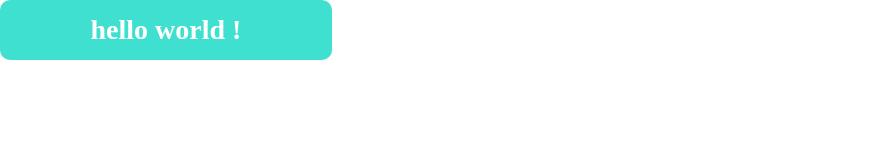
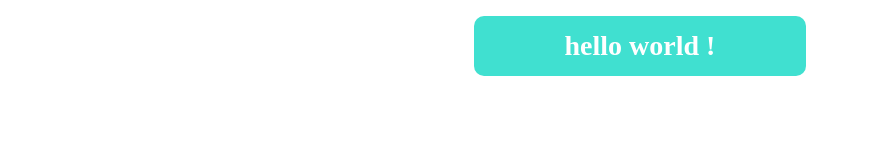
Before and after one commit to Yless/gitActivity, a plain HTML site: page index.html in a window 1280 px wide. Shown: the whole page, without its empty margins (0-869 px from the left). Drawn offline with Linux system fonts and the light colour scheme.

Commit message:
title position

```diff
--- a/main.css
+++ b/main.css
@@ -90,4 +90,5 @@ h1 {
 	color : white;
 	padding : 16px;
 	border-radius : 10px;
+	margin : 16px auto;
 }
```
